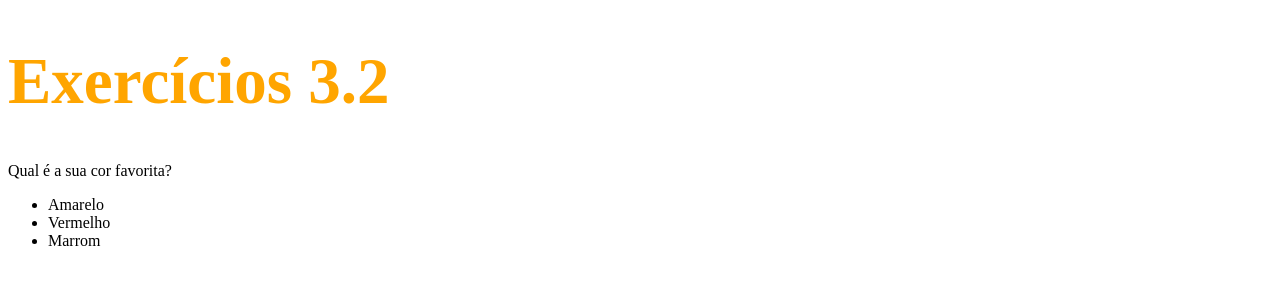
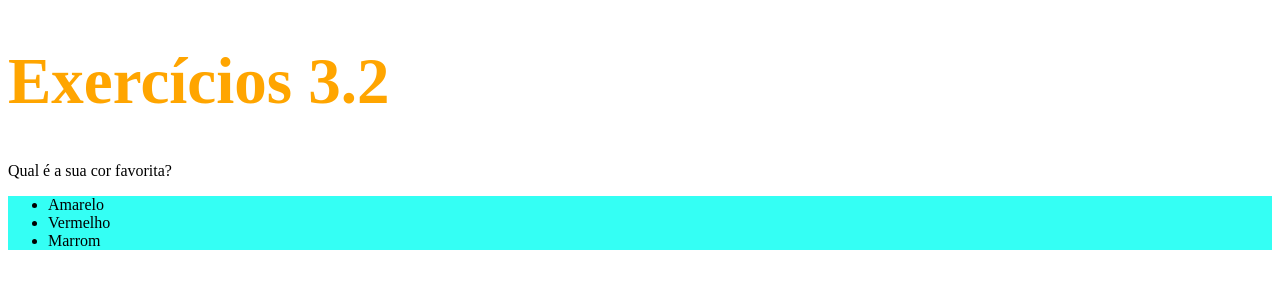
Before and after one commit to irbds/trybe-exercicios, a plain HTML site: page index.html in a window 1280 px wide. Drawn offline with Linux system fonts and the light colour scheme.

Commit message:
Cor na lista não ordenada

```diff
--- a/index.html
+++ b/index.html
@@ -7,6 +7,9 @@
       h1{
         font-size: 65px;
         color: orange
+      }
+      ul{
+        background-color: rgba(0, 255, 242, 0.795);
       }
     </style>
   </head>
```
